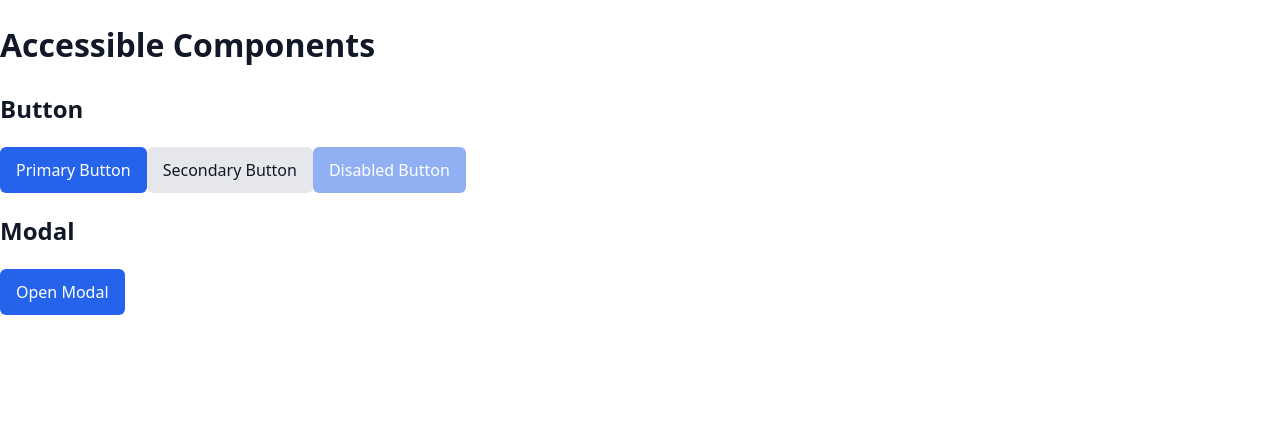
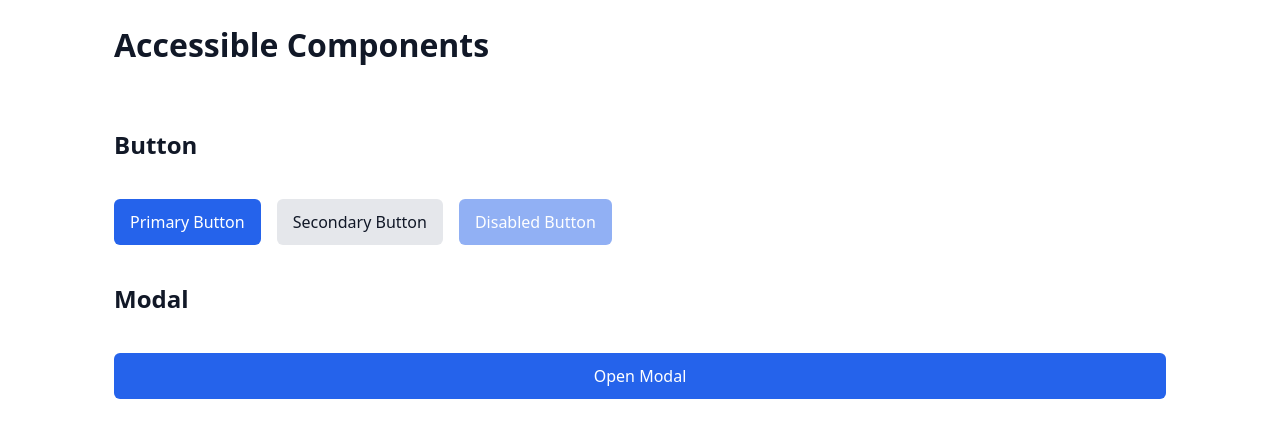
Before and after one commit to rpcorr/accessible-templates, a React (Vite) app: page / in a window 1280 px wide. Shown: the top 438 px of the page. Built offline with nearby package versions, Linux system fonts and the light colour scheme.

Commit message:
create and include layouts.css

```diff
--- a/src/main.tsx
+++ b/src/main.tsx
@@ -3,6 +3,7 @@
 import App from './App.tsx';
 
 import './styles/globals.css';
+import './styles/layouts.css';
 
 createRoot(document.getElementById('root')!).render(
   <StrictMode>
--- /dev/null
+++ b/src/styles/layouts.css
@@ -0,0 +1,27 @@
+.container {
+  width: 100%;
+  max-width: 1100px;
+  margin: 0 auto;
+  padding: 0 var(--space-5);
+}
+
+/* Vertical spacing layout */
+.stack {
+  display: flex;
+  flex-direction: column;
+  gap: var(--space-4);
+}
+
+/* Horizontal layout */
+.row {
+  display: flex;
+  align-items: center;
+  gap: var(--space-4);
+}
+
+/* Centering utility */
+.center {
+  display: flex;
+  justify-content: center;
+  align-items: center;
+}
```
